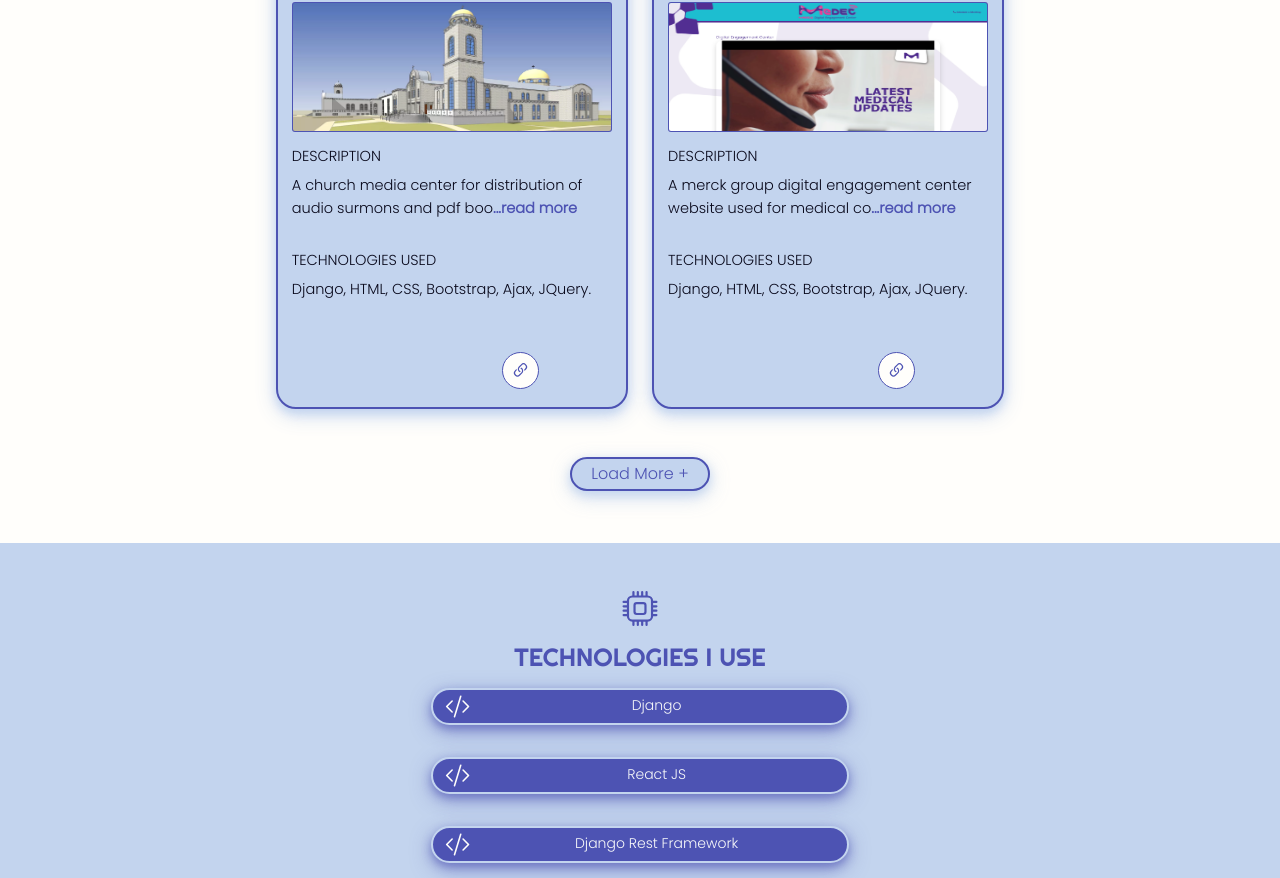
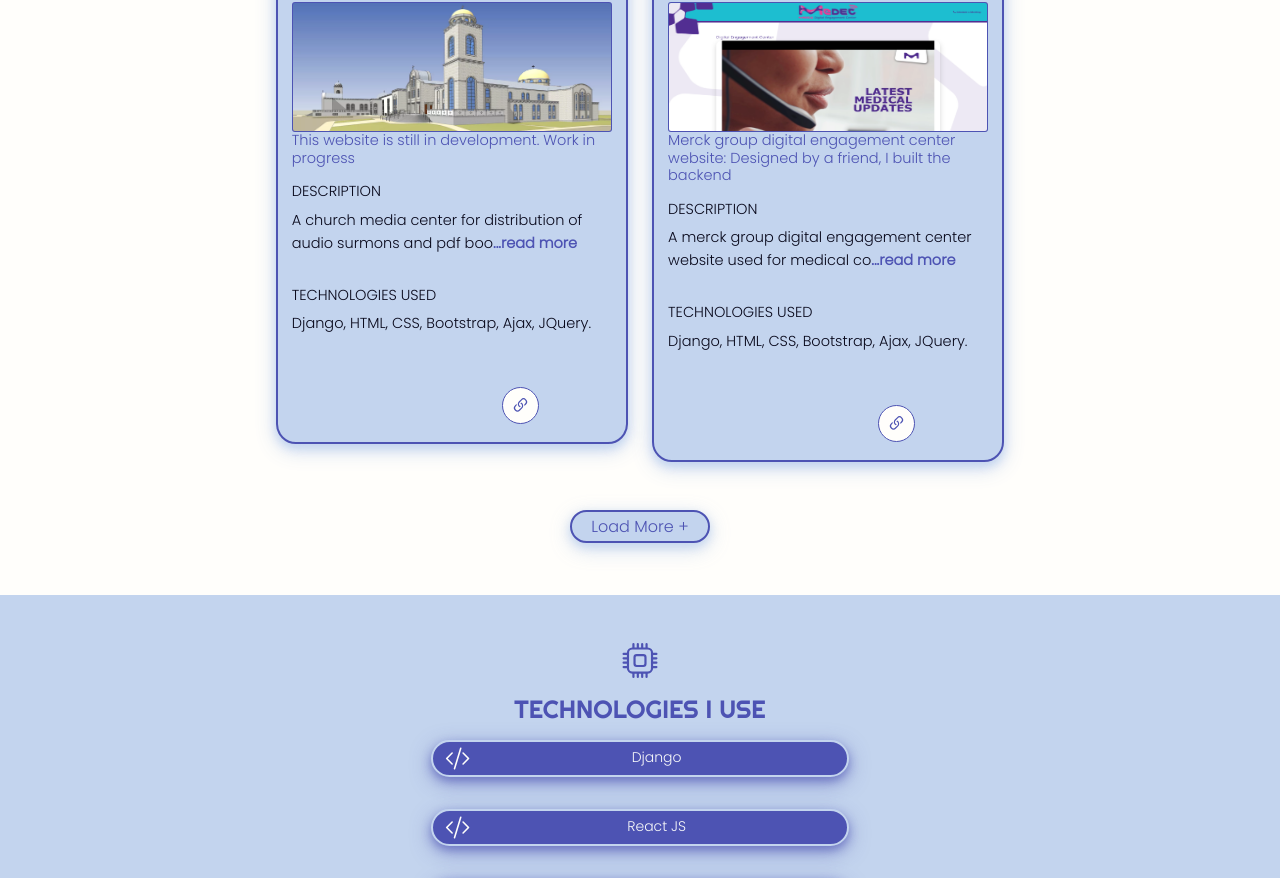
Before and after one commit to Murgany/portfolio, a React (Create React App) app: page / in a window 1280 px wide. Shown: the part 1575-2453 px from the top of the page. Built offline with nearby package versions, Linux system fonts and the light colour scheme.

Commit message:
Update Projects.js

```diff
--- a/src/components/Projects.js
+++ b/src/components/Projects.js
@@ -74,6 +74,12 @@ const Projects = () => {
                     src={project.image}
                   />
                 </div>
+
+
+                    <h5 className="responsive-text blue-text">
+                      { project.subtitle }
+                    </h5>
+
                 <Card.Body
                   className="p-0"
                   style={{
```
